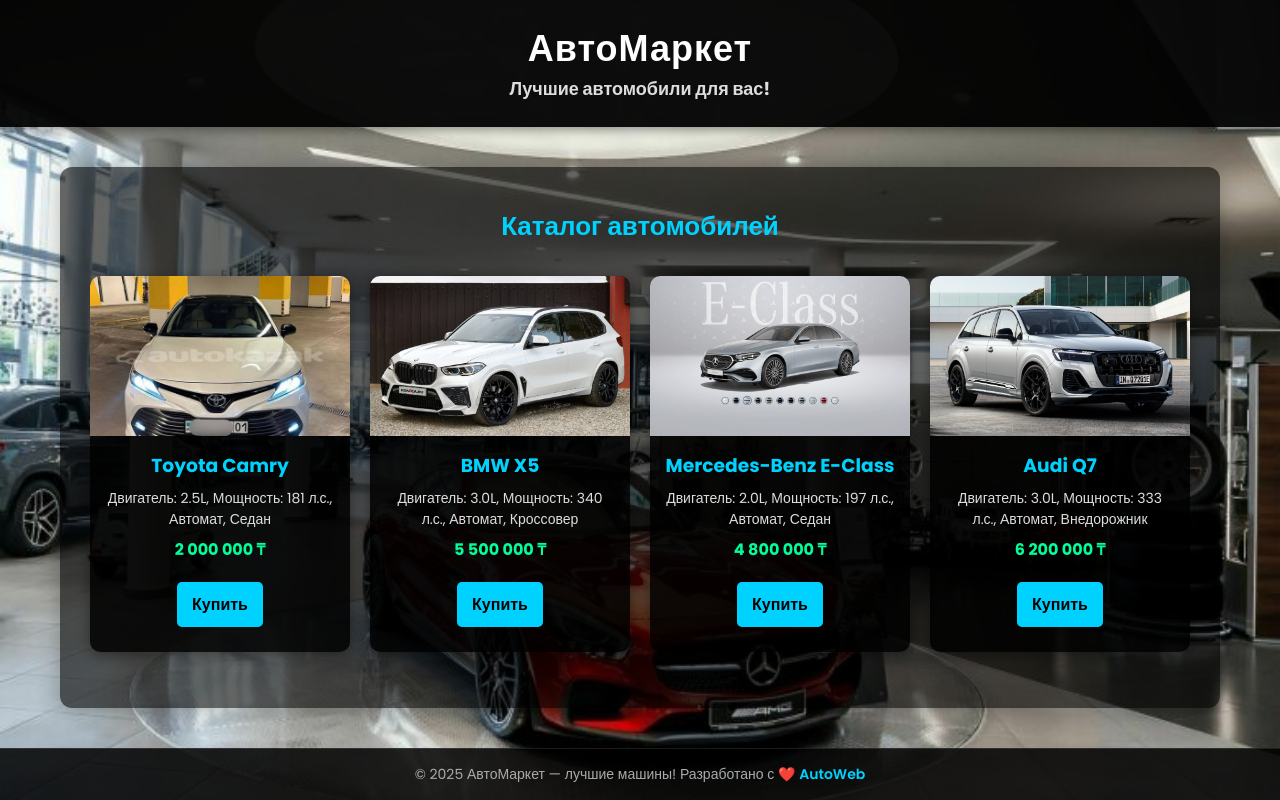
After one commit to arturlappa432-dev/mysitee, a PHP site: page /catalog.php in a window 1280 px wide. The commit adds this page. Run offline with PHP 8.4, Linux system fonts and the light colour scheme; the visitor is signed in with stand-in values (Sample User, id 1).

Commit message:
Initial commit

```diff
--- /dev/null
+++ b/catalog.php
@@ -0,0 +1,220 @@
+<?php
+session_start();
+
+if (!isset($_SESSION['username'])) {
+    header('Location: login.php');
+    exit;
+}
+
+$cars = [
+    [
+        'name' => 'Toyota Camry',
+        'price' => '2 000 000 ₸',
+        'image' => 'images/medium_with_watermark_toyota-camry-almati-almaty-4601.jpg',
+        'description' => 'Двигатель: 2.5L, Мощность: 181 л.с., Автомат, Седан',
+        'link' => 'camry.php'
+    ],
+    [
+        'name' => 'BMW X5',
+        'price' => '5 500 000 ₸',
+        'image' => 'images/BMW-X5M-F95-rendering-1-830x553.jpg',
+        'description' => 'Двигатель: 3.0L, Мощность: 340 л.с., Автомат, Кроссовер',
+        'link' => 'bmw.php'
+    ],
+    [
+        'name' => 'Mercedes-Benz E-Class',
+        'price' => '4 800 000 ₸',
+        'image' => 'images/03_e_class_high_tech_silver_selected.jpg',
+        'description' => 'Двигатель: 2.0L, Мощность: 197 л.с., Автомат, Седан',
+        'link' => 'mercedes.php'
+    ],
+    [
+        'name' => 'Audi Q7',
+        'price' => '6 200 000 ₸',
+        'image' => 'images/A241887_large.jpg',
+        'description' => 'Двигатель: 3.0L, Мощность: 333 л.с., Автомат, Внедорожник',
+        'link' => 'audi.php'
+    ]
+];
+?>
+
+<!DOCTYPE html>
+<html lang="ru">
+<head>
+    <meta charset="UTF-8">
+    <title>Каталог автомобилей — АвтоМаркет</title>
+    <link href="https://fonts.googleapis.com/css2?family=Poppins:wght@400;600;700&family=Orbitron:wght@600&display=swap" rel="stylesheet">
+    <style>
+        * { margin: 0; padding: 0; box-sizing: border-box; }
+
+        html, body {
+            height: 100%;
+            font-family: 'Poppins', sans-serif;
+            color: #fff;
+            display: flex;
+            flex-direction: column;
+            background: url('images/background.jpg') no-repeat center center fixed;
+            background-size: cover;
+        }
+
+        header {
+            background: rgba(0, 0, 0, 0.95);
+            text-align: center;
+            padding: 25px 20px;
+            color: #fff;
+            box-shadow: 0 3px 10px rgba(0,0,0,0.4);
+        }
+
+        header h1 {
+            font-family: 'Orbitron', sans-serif;
+            font-size: 36px;
+            margin-bottom: 5px;
+            letter-spacing: 1px;
+        }
+
+        header p {
+            font-size: 18px;
+            font-weight: 700;
+            color: #ddd;
+        }
+
+        main {
+            flex: 1;
+            max-width: 1200px;
+            margin: 40px auto;
+            padding: 40px 30px;
+            background: rgba(0, 0, 0, 0.6);
+            border-radius: 12px;
+            box-shadow: 0 4px 25px rgba(0,0,0,0.3);
+            text-align: center;
+        }
+
+        main h2 {
+            font-size: 26px;
+            color: #00d2ff;
+            margin-bottom: 30px;
+        }
+
+        .car-grid {
+            display: flex;
+            justify-content: center;
+            flex-wrap: wrap;
+            gap: 20px;
+        }
+
+        .car-card {
+            background: rgba(0, 0, 0, 0.85);
+            border-radius: 10px;
+            width: 260px;
+            overflow: hidden;
+            box-shadow: 0 4px 15px rgba(0,0,0,0.4);
+            transition: transform 0.3s, box-shadow 0.3s;
+            display: flex;
+            flex-direction: column;
+        }
+
+        .car-card:hover {
+            transform: translateY(-5px);
+            box-shadow: 0 8px 25px rgba(0,0,0,0.6);
+        }
+
+        .car-card img {
+            width: 100%;
+            height: 160px;
+            object-fit: cover;
+        }
+
+        .car-card-content {
+            padding: 15px;
+            text-align: center;
+            flex: 1;
+        }
+
+        .car-card-content h3 {
+            color: #00d2ff;
+            margin-bottom: 8px;
+        }
+
+        .car-card-content p {
+            color: #ddd;
+            font-size: 14px;
+            line-height: 1.5;
+            margin-bottom: 8px;
+        }
+
+        .car-card-content .price {
+            font-weight: 700;
+            font-size: 16px;
+            color: #00ff99;
+            margin-bottom: 10px;
+        }
+
+        .buy-btn {
+            background: #00d2ff;
+            color: #000;
+            border: none;
+            padding: 10px 15px;
+            margin: 10px;
+            font-weight: 600;
+            border-radius: 5px;
+            cursor: pointer;
+            transition: 0.3s;
+            text-decoration: none;
+            display: inline-block;
+        }
+
+        .buy-btn:hover {
+            background: #00a3cc;
+            color: #fff;
+        }
+
+        footer {
+            background: rgba(0, 0, 0, 0.85);
+            text-align: center;
+            padding: 15px;
+            color: #aaa;
+            font-size: 14px;
+            border-top: 1px solid rgba(255,255,255,0.1);
+        }
+
+        footer a {
+            color: #00d2ff;
+            text-decoration: none;
+            font-weight: 600;
+        }
+
+        footer a:hover {
+            text-decoration: underline;
+        }
+    </style>
+</head>
+<body>
+
+<header>
+    <h1>АвтоМаркет</h1>
+    <p>Лучшие автомобили для вас!</p>
+</header>
+
+<main>
+    <h2>Каталог автомобилей</h2>
+    <div class="car-grid">
+        <?php foreach ($cars as $car): ?>
+            <div class="car-card">
+                <img src="<?= $car['image'] ?>" alt="<?= htmlspecialchars($car['name']) ?>">
+                <div class="car-card-content">
+                    <h3><?= htmlspecialchars($car['name']) ?></h3>
+                    <p><?= htmlspecialchars($car['description']) ?></p>
+                    <p class="price"><?= $car['price'] ?></p>
+                    <a class="buy-btn" href="<?= $car['link'] ?>">Купить</a>
+                </div>
+            </div>
+        <?php endforeach; ?>
+    </div>
+</main>
+
+<footer>
+    &copy; <?= date('Y') ?> АвтоМаркет — лучшие машины! Разработано с ❤️ <a href="#">AutoWeb</a>
+</footer>
+
+</body>
+</html>
--- a/index.php
+++ b/index.php
@@ -29,7 +29,8 @@ if ($_SERVER['REQUEST_METHOD'] === 'POST') {
             $stmt->execute([$username]);
             $userRow = $stmt->fetch();
 
-            if ($userRow && password_verify($password, $userRow['password']))
+            // ✅ Исправленный блок if/else
+            if ($userRow && password_verify($password, $userRow['password'])) {
                 $_SESSION['username'] = $userRow['username'];
                 $success = true;
                 $message = "Авторизация успешна! Сейчас вы будете перенаправлены...";
@@ -113,6 +114,7 @@ if ($_SERVER['REQUEST_METHOD'] === 'POST') {
     <?php if ($message): ?>
         <div class="message"><?= htmlspecialchars($message) ?></div>
     <?php endif; ?>
+
     <?php if (!$success): ?>
         <form method="POST" action="">
             <label for="username">Логин:</label>
@@ -124,6 +126,7 @@ if ($_SERVER['REQUEST_METHOD'] === 'POST') {
             <input type="submit" value="Войти" />
         </form>
     <?php endif; ?>
+
     <a href="register.php" class="register-link">Регистрация</a>
 </div>
 
```
Also changed, not shown: audi.php (added, +59 -0 lines), bmw.php (added, +59 -0 lines), camry.php (added, +59 -0 lines), main.php (+206 -0 lines), mercedes.php (added, +59 -0 lines), BMW-X5M-F95-rendering-1-830x553 — копия.jpg (added), images/03_e_class_high_tech_silver_selected.jpg (added), images/A241887_large.jpg (added), images/BMW-X5M-F95-rendering-1-830x553.jpg (added), images/background.jpg (added), images/medium_with_watermark_toyota-camry-almati-almaty-4601.jpg (added). Lines whose indentation alone changed are shown as unchanged.
